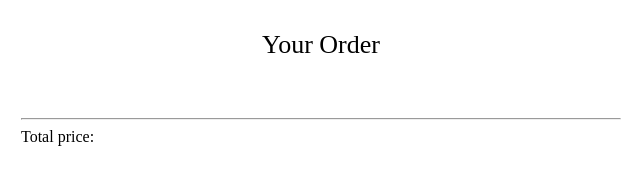
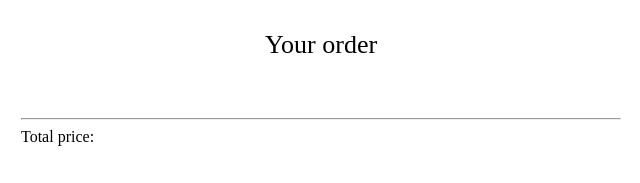
Before and after one commit to xaudaroelizabeth/MenuAppV2, a website built with Vite: page index.html in a window 1280 px wide. Shown: the part 639-822 px from the top of the page, 327-967 px from the left. Built offline with nearby package versions, Linux system fonts and the light colour scheme; a web font is replaced by a local one.

Commit message:
Update index.html - changed O to o

```diff
--- a/index.html
+++ b/index.html
@@ -16,7 +16,7 @@
             <div id="menu-items"></div>
 
             <div id= "main-container">
-                <div class="ticket">Your Order</div>
+                <div class="ticket">Your order</div>
                 <div id="container-items"></div>
                 <hr>
                 <div class="total-container">
```
